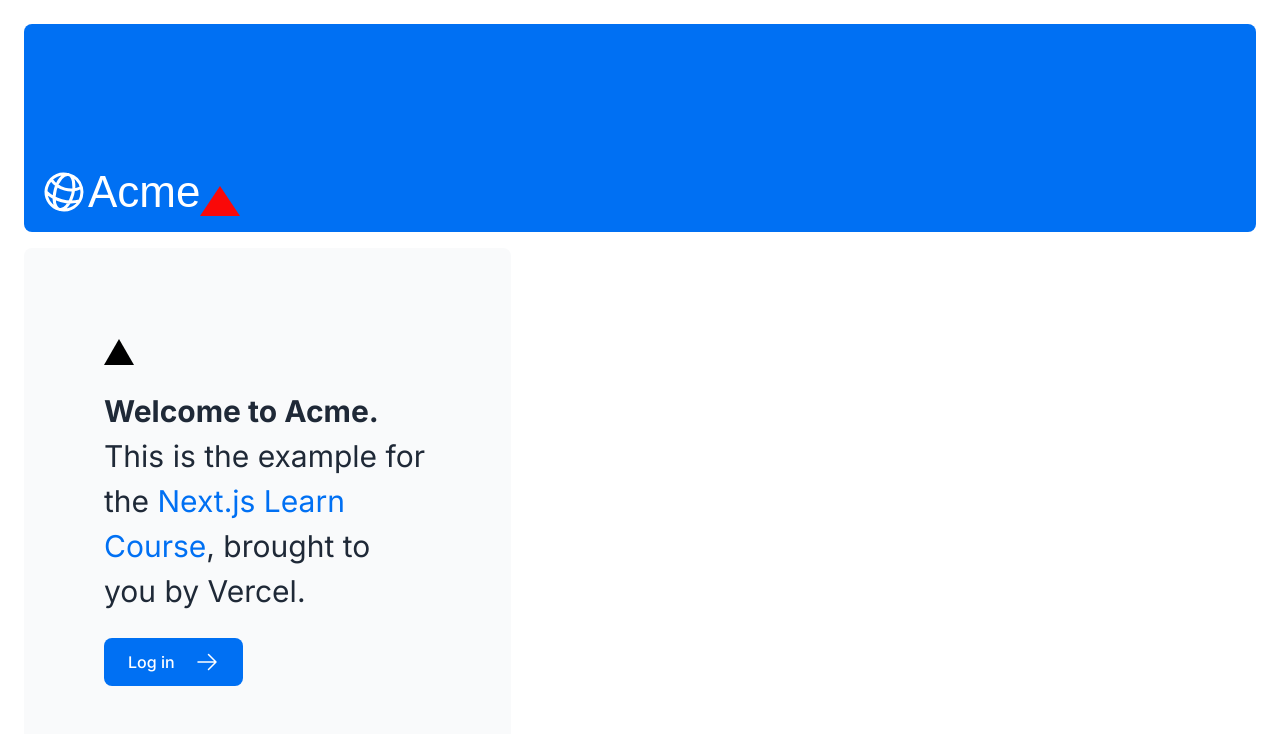
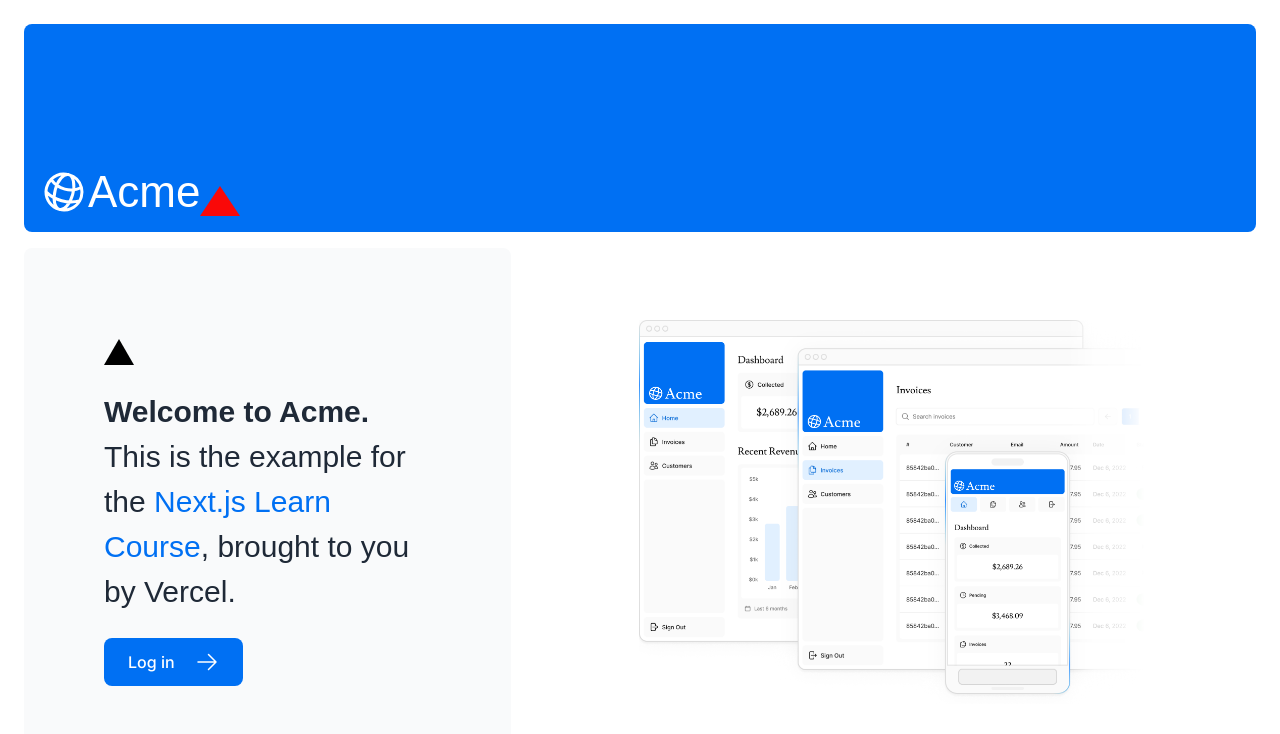
Before and after one commit to ShinzDev/learning-next-js, a Next.js app: page / in a window 1280 px wide. Shown: the top 734 px of the page. Built offline with nearby package versions, Linux system fonts and the light colour scheme; a web font is replaced by a local one.

Commit message:
fonts optmization

```diff
--- a/app/page.tsx
+++ b/app/page.tsx
@@ -1,8 +1,11 @@
+import { Lusitana } from "next/font/google";
 import AcmeLogo from "@/app/ui/acme-logo";
 import { ArrowRightIcon } from "@heroicons/react/24/outline";
 import Link from "next/link";
 import styles from '@/app/ui/home.module.css';
-import { lusitana } from "next/font/google";
+import { lusitana } from "./ui/fonts";
+import Image from 'next/image';
+
 
 export default function Page() {
   return (
@@ -33,6 +36,14 @@
         </div>
         <div className="flex items-center justify-center p-6 md:w-3/5 md:px-28 md:py-12">
           {/* Add Hero Images Here */}
+          <Image
+        src="/hero-desktop.png"
+        width={1000}
+        height={760}
+        className="hidden md:block"
+        alt="Screenshots of the dashboard project showing desktop version"
+      />
+
         </div>
       </div>
     </main>
```
Also changed, not shown: app/ui/fonts.ts (line endings or trailing spaces).
